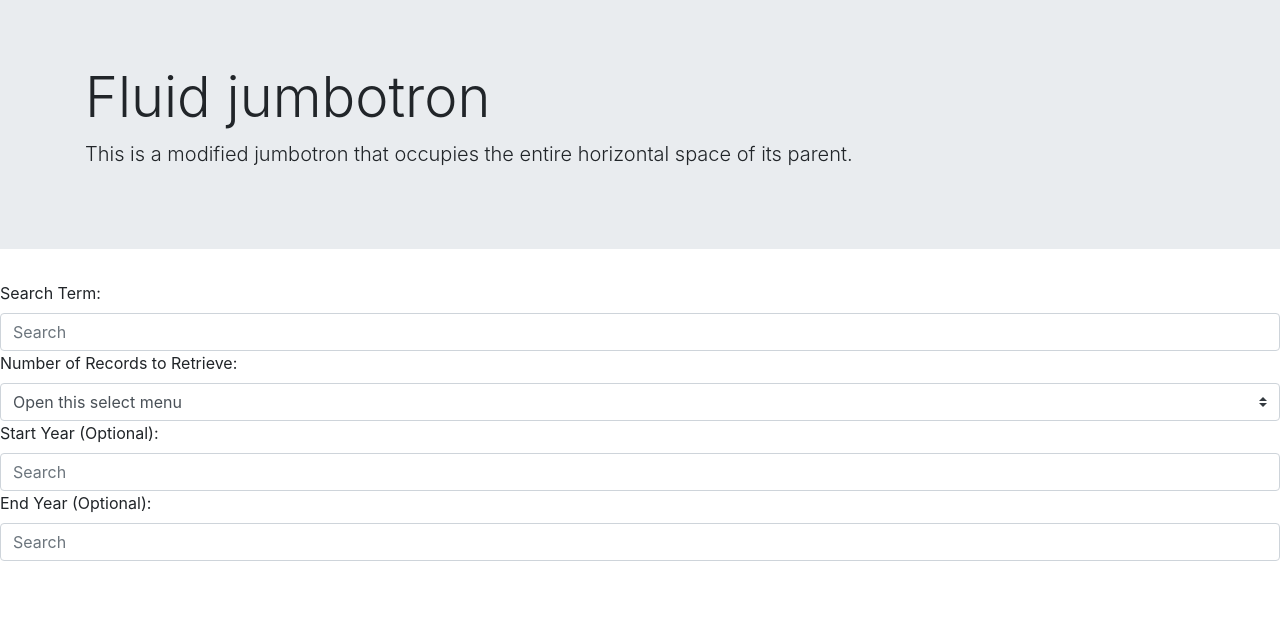
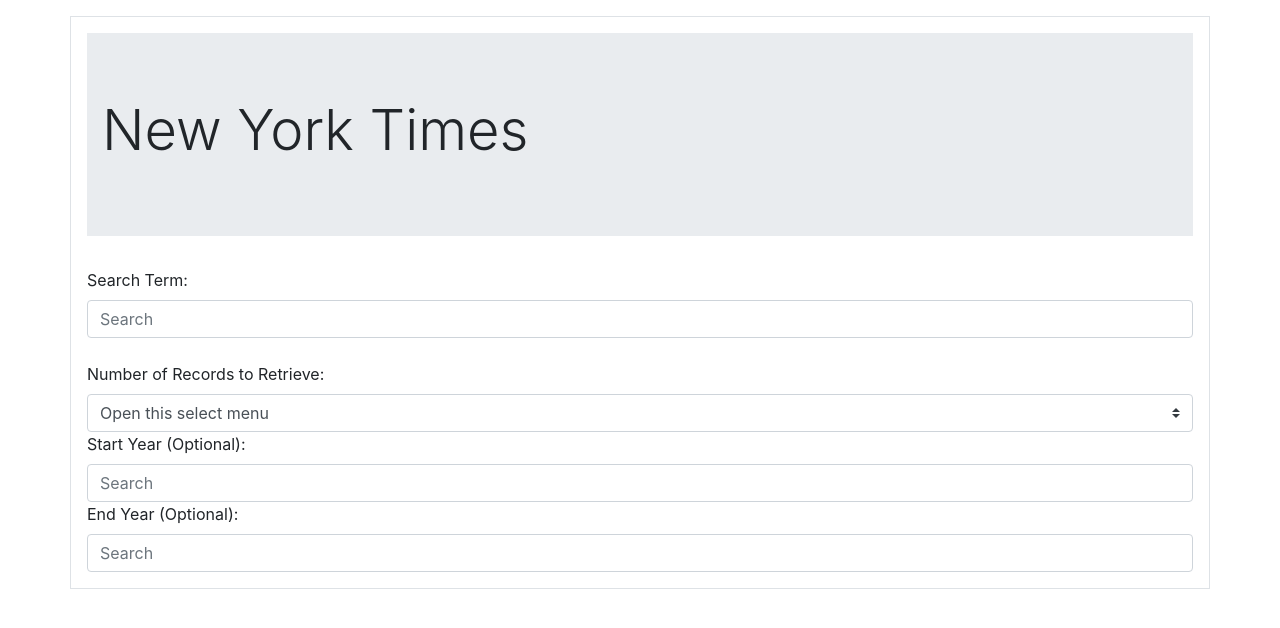
Before and after one commit to Ryuku72/NYtimes, a plain HTML site: page index.html in a window 1280 px wide. Drawn offline with nearby package versions, Linux system fonts and the light colour scheme.

Commit message:
bare bones

```diff
--- a/index.html
+++ b/index.html
@@ -5,7 +5,7 @@
   <meta charset="UTF-8">
   <meta name="viewport" content="width=device-width, initial-scale=1.0">
   <link href="style.css" rel="stylesheet">
-  <title>24' Frames DayPlanner</title>
+  <title>NY Times 2020</title>
   <link rel="stylesheet" href="https://stackpath.bootstrapcdn.com/bootstrap/4.4.1/css/bootstrap.min.css"
     integrity="sha384-Vkoo8x4CGsO3+Hhxv8T/Q5PaXtkKtu6ug5TOeNV6gBiFeWPGFN9MuhOf23Q9Ifjh" crossorigin="anonymous">
   <link href="https://fonts.googleapis.com/css?family=Nosifer|Caveat|Press+Start+2P&display=swap" rel="stylesheet">
@@ -16,15 +16,17 @@
 
 <body>
 
+    <div class="container p-3 my-3 border">
+
     <div class="jumbotron jumbotron-fluid">
         <div class="container">
-          <h1 class="display-4">Fluid jumbotron</h1>
-          <p class="lead">This is a modified jumbotron that occupies the entire horizontal space of its parent.</p>
+          <h1 class="display-4">New York Times</h1>
         </div>
       </div>
 
       <label for="Search">Search Term:</label>
     <input id="SearchEl" class="form-control" type="text" placeholder="Search" aria-label="Search">
+    <br>
 
     <label for="NumberRecord">Number of Records to Retrieve:</label>
     <select id="numberEl" class="custom-select">
@@ -40,7 +42,6 @@
         <option value="9">Nine</option>
         <option value="10">Ten</option>
       </select>
-
       <label for="StartYear">Start Year (Optional):</label>
       <input id="StartEl" class="form-control" type="text" placeholder="Search" aria-label="Search">
 
@@ -50,5 +51,5 @@
 
 
 
-
+    </div>
 </body>
```
